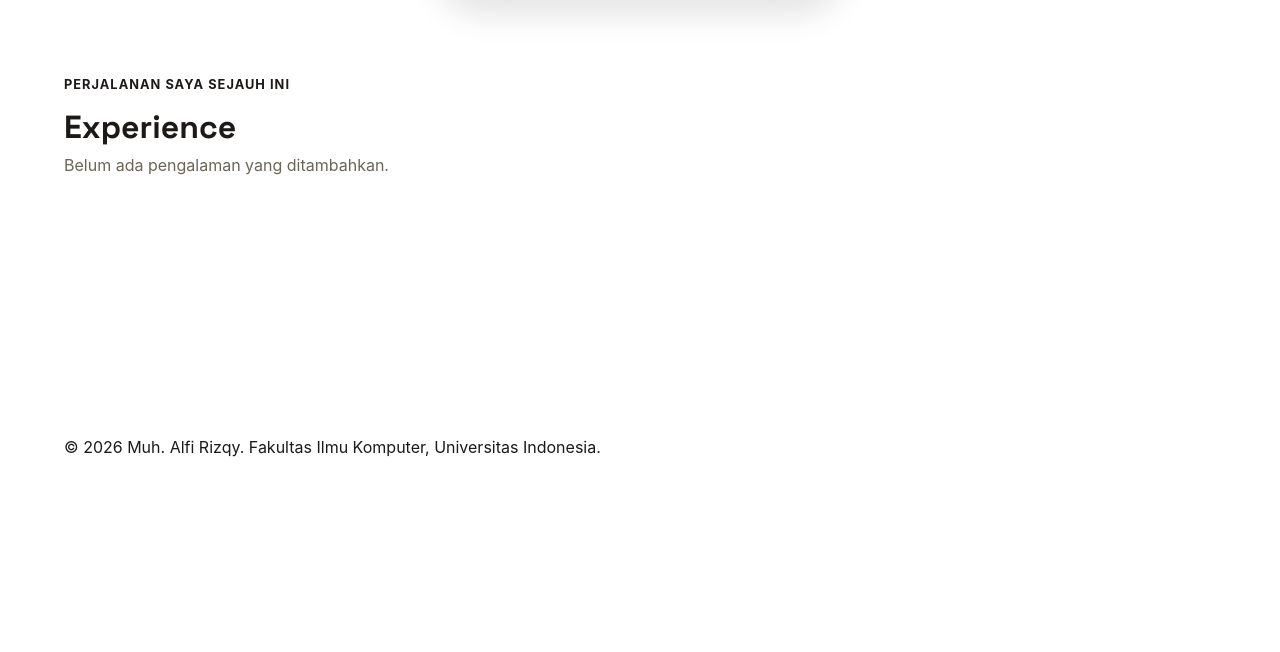
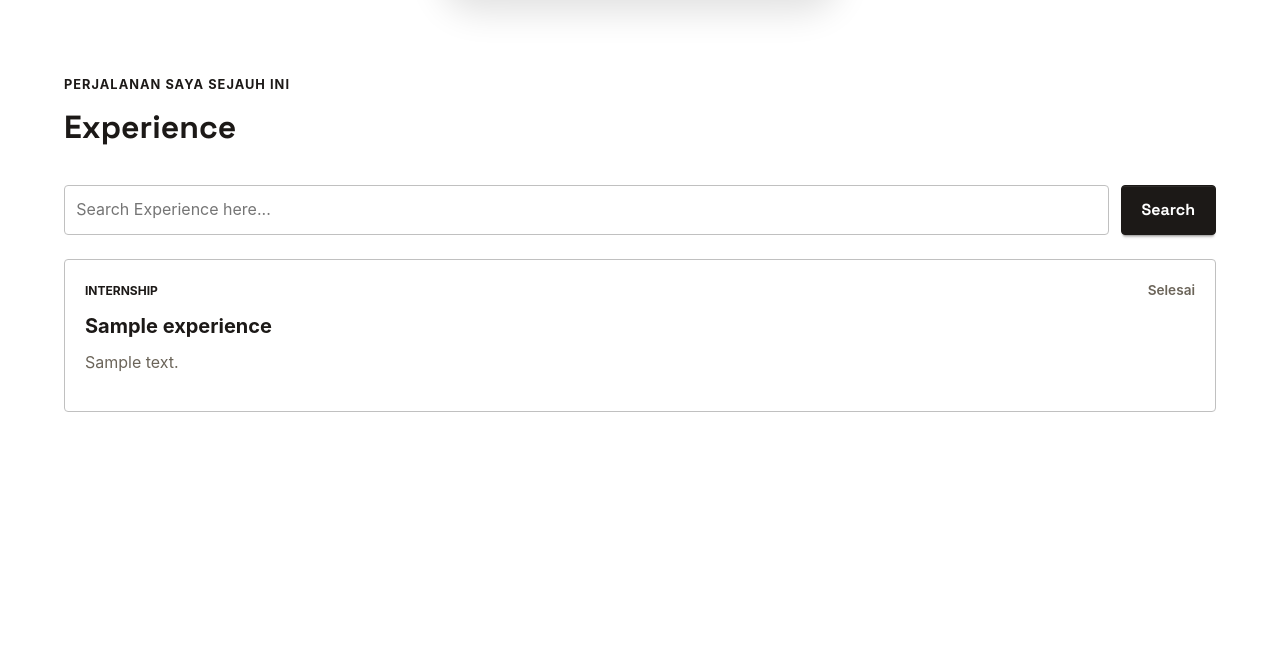
Before and after one commit to Leficullen/myportfolio-django, a Django app: page /experiences/ in a window 1280 px wide. Shown: the part 86-738 px from the top of the page. Before the commit the page ends 543 px from the top, so only its background shows below. Run offline with Django 5.2, Linux system fonts and the light colour scheme; tables that the repository leaves empty hold one stand-in row (values such as "Sample post").

Commit message:
feat(experience): fetch and display experiences using ajax

```diff
--- /dev/null
+++ b/static/js/experience.js
@@ -0,0 +1,113 @@
+const {
+     apiUrl: BASE_EXPERIENCE_ENDPOINT,
+     editUrlTemplate,
+     starUrlTemplate,
+     csrfToken,
+     isSuperuser: IS_SUPERUSER,
+     canEdit: CAN_EDIT,
+} = window.experiencesConfig;
+
+let experiencesAbortController;
+
+
+const loadingState = document.getElementById("experience-loading");
+const errorState = document.getElementById("experience-error");
+const emptyState = document.getElementById("experience-empty");
+const gridContainer = document.getElementById("experience-grid");
+const searchForm = document.getElementById("experience-search-form");
+const searchInput = document.getElementById("experience-search-input");
+
+const displayExperienceSection = (
+     { showLoading = false, showError = false, showEmpty = false, showGrid = false }
+) => {
+     loadingState.classList.toggle("hide", !showLoading);
+     errorState.classList.toggle("hide", !showError);
+     emptyState.classList.toggle("hide", !showEmpty);
+     gridContainer.classList.toggle("hide", !showGrid);
+}
+
+const escapeHtml = (value) => {
+     return String(value ?? "")
+        .replaceAll("&", "&amp;")
+        .replaceAll("<", "&lt;")
+        .replaceAll(">", "&gt;")
+        .replaceAll('"', "&quot;")
+        .replaceAll("'", "&#39;");
+}
+
+const buildExperienceCard = (item) => {
+     const experience = item.fields;
+
+     const title = escapeHtml(experience.title);
+     const description = escapeHtml(experience.description);
+     const categoryDisplay = escapeHtml(experience.category_display);
+
+     const statusText = experience.is_ongoing ? "Sedang berlangsung" : "Selesai";
+
+     const articleElement = document.createElement("article");
+     articleElement.className = "experience-card";
+
+     articleElement.innerHTML = `
+          <div class="experience-card__meta">
+               <span class="experience-category">${categoryDisplay}</span>
+               <span class="experience-status">${statusText}</span>
+          </div>
+          <h2>${title}</h2>
+          <p class="experience-description">${description}</p>
+          <div class="experience-card__actions"></div>
+     `
+     return articleElement;
+}
+
+
+const fetchExperiences = async (query = "") => {
+     if (experiencesAbortController) experiencesAbortController.abort();
+
+     experiencesAbortController = new AbortController();
+
+     try {
+          //tampilkan loading
+          displayExperienceSection({ showLoading: true });
+
+          //tampung url api, jika ada query sertaka title=, kalau ga, cuman nembak ke base url doang
+          const url = query ? `${BASE_EXPERIENCE_ENDPOINT}?title=${encodeURIComponent(query)}` : BASE_EXPERIENCE_ENDPOINT;
+
+          //lakukan fetching, tampung responsenya dalam variabel, gunakan await karena fetching functionnya async
+          const response = await fetch(url, {
+               headers: { Accept: "application/json" },
+               signal: experiencesAbortController.signal,
+          });
+
+          //kalau response != 200, maka throw error, nanti dioper ke catch
+          if (!response.ok) {
+               throw new Error("Failed to fetch experiecnces");
+          };
+
+          //tampung data dalam bentuk json
+          const experienceData = await response.json();
+
+          if (experienceData.length === 0) {
+               // gridContainer.innerHTML = "";
+               displayExperienceSection({ showEmpty:true });
+               return;
+          }
+
+          gridContainer.innerHTML = "";
+
+
+          experienceData.forEach((item) => {
+               gridContainer.appendChild(buildExperienceCard(item));
+          });
+
+          displayExperienceSection({showGrid:true})
+     } catch (error) {
+          if (error.name === "AbortError") {
+               return;
+          }
+          console.error("Error occured: ", error);
+          displayExperienceSection({ showError: true });
+     }
+
+}
+
+fetchExperiences(searchInput.value.trim());
--- a/templates/experience.html
+++ b/templates/experience.html
@@ -1,4 +1,18 @@
 {% extends 'base.html' %}
+{%load static%}
+{% block page_scripts%}
+<script>
+    window.experiencesConfig = {
+        apiUrl: "{% url 'main:get_experiences_json' %}",
+        editUrlTemplate: "{% url 'main:edit_experience' experience_id='00000000-0000-0000-0000-000000000000' %}",
+        starUrlTemplate: "{% url 'main:toggle_star_experience' id='00000000-0000-0000-0000-000000000000' %}",
+        csrfToken: "{{ csrf_token }}",
+        isSuperuser: {{ user.is_superuser|yesno:"true,false" }},
+        canEdit: {{ is_can_edit|yesno:"true,false" }},
+    };
+</script>
+<script src="{% static 'js/experience.js' %}"></script>
+{% endblock page_scripts%}
 {% block content %}
 
 <main>
@@ -12,7 +26,7 @@
                 {%endif%}
             </div>
 
-            <div class="experience-grid">
+            {% comment %} <div class="experience-grid">
                 {% for experience in experience_list %}
                     <article class="experience-card">
                         <div class="experience-card__meta">
@@ -47,7 +61,35 @@
                         Belum ada pengalaman yang ditambahkan.
                     </p>
                 {% endfor %}
+            </div> {% endcomment %}
+
+            <!-- Search Input -->
+            <form id="experience-search-form" class="project-search">
+                <input
+                    id="experience-search-input"
+                    type="search"
+                    name="title"
+                    value="{{title_query}}"
+                    placeholder="Search Experience here..."
+                    class="project-search__input"
+                >
+                <button type="submit" class="btn btn-primary">Search</button>
+            </form>
+
+            <!-- States -->
+            <div id="experience-loading" class="empty-state hide">
+                <p>Memuat pengalaman...</p>
             </div>
+
+            <div id="experience-error" class="error-state hide">
+                <p>Gagal memuat data pengalaman. Silakan coba lagi.</p>
+            </div>
+
+            <div id="experience-empty" class="empty-state hide">
+                <p>Belum ada pengalaman yang ditambahkan atau ditemukan.</p>
+            </div>
+
+            <div id="experience-grid" class="experience-grid hide"></div>
         </div>
     </section>
     </main>
```
